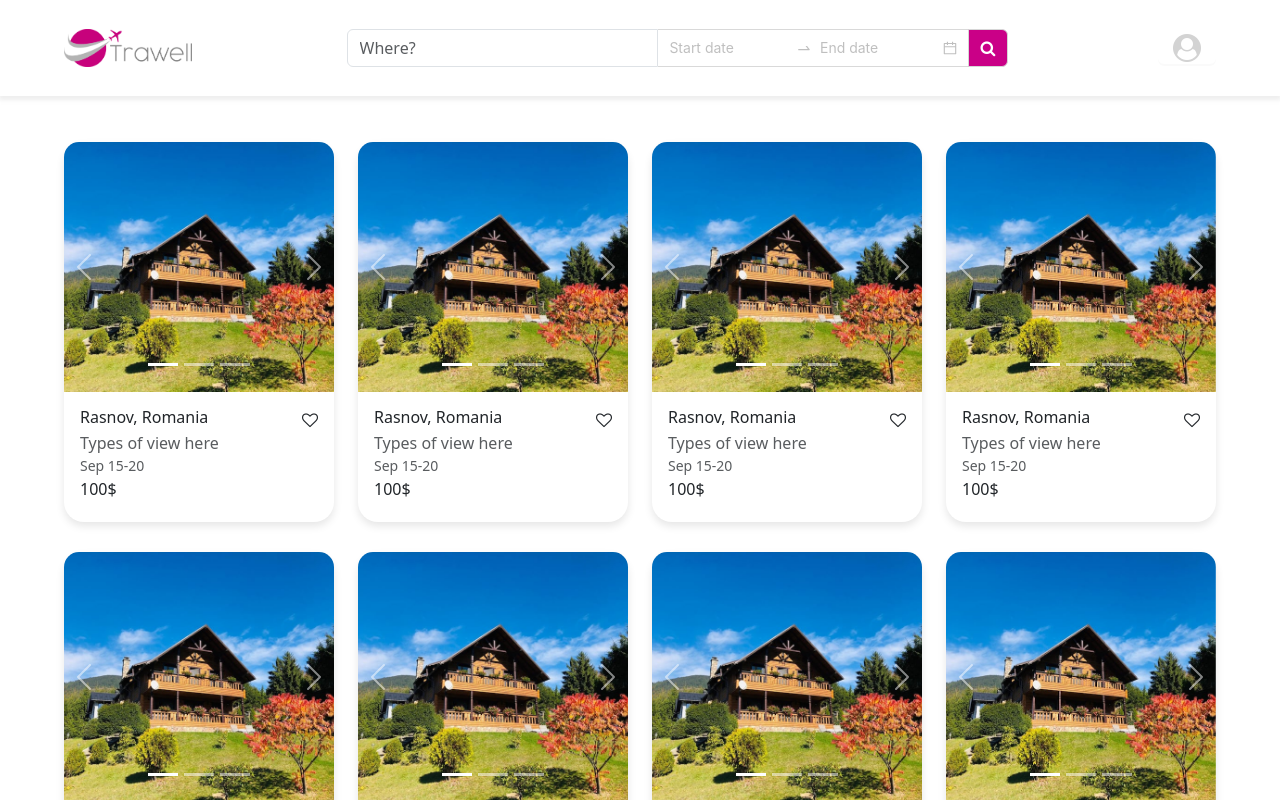
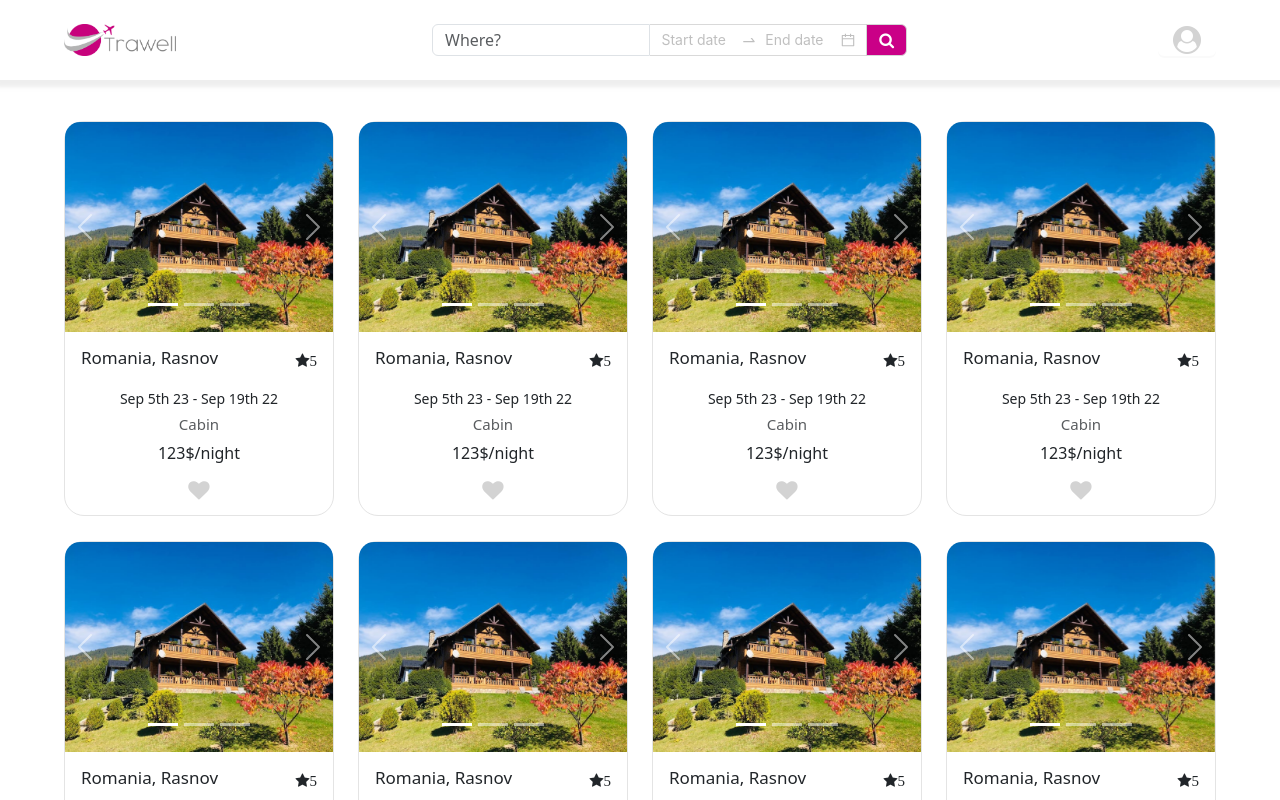
Before and after one commit to tedw87/booking-app-frontendTS, a React (Vite) app: page / in a window 1280 px wide. Shown: the top 800 px of the page. Built offline with nearby package versions, Linux system fonts and the light colour scheme.

Commit message:
create login page

```diff
--- a/src/App.tsx
+++ b/src/App.tsx
@@ -9,6 +9,7 @@ import RoomDetailsPage from "./pages/RoomDetailsPage.tsx";
 import LoginPage from "./pages/LoginPage.tsx";
 import RegisterPage from "./pages/RegisterPage.tsx";
 import ProtectedRoutesComponent from "./components/ProtectedRoutesComponent.tsx";
+import FooterComponent from "./components/FooterComponent.tsx";
 
 //protected user pages
 import UserProfilePage from "./pages/UserProfilePage.tsx";
@@ -27,12 +28,13 @@ function App() {
         <Route path="/register" element={<RegisterPage />} />
         <Route path="*" element="Page not exists 404" />
         {/* user protected routes */}
-        <Route element={<ProtectedRoutesComponent userAuth={false} />}>
+        <Route element={<ProtectedRoutesComponent userAuth={true} />}>
           <Route path="/user" element={<UserProfilePage />} />
           <Route path="/add-room" element={<AddRoomPage />} />
           <Route path="/reserve-room" element={<RoomConfirmationPage />} />
         </Route>
       </Routes>
+      <FooterComponent />
     </BrowserRouter>
   );
 }
--- a/src/components/CardComponent.tsx
+++ b/src/components/CardComponent.tsx
@@ -52,18 +52,33 @@ const CardComponent = () => {
       </Carousel>
       <Card.Body>
         <div className="d-flex justify-content-between align-items-center">
-          <Card.Title className="fs-6 mb-1">Rasnov, Romania</Card.Title>
+          <Card.Title className="card-title-text mb-1">
+            Romania, Rasnov
+          </Card.Title>
+          <i className=" fa fa-star rating-star" title="rating">
+            <span>5</span>
+          </i>
+        </div>
+        <div className="d-flex flex-column justify-content-center align-items-center mt-3">
+          <Card.Text className="mb-1 card-available-text">
+            Sep 5th 23 - Sep 19th 22
+          </Card.Text>
+          <Card.Text className="fs-10 m-0 text-muted grey-card-text">
+            Cabin
+          </Card.Text>
+          <Card.Title className="card-price-text mb-3 mt-2">
+            123$/night
+          </Card.Title>
           <i
-            className={`fa ${filled ? "fa-heart red-heart" : "fa-heart-o"}`}
+            className={`fa ${
+              filled
+                ? "fa-heart fa-lg red-heart mt-1"
+                : "fa-heart fa-lg grey-heart mt-1"
+            }`}
             onClick={toggleFilled}
             title="Add to favorites"
           ></i>
         </div>
-        <Card.Text className="fs-10 m-0 text-muted">
-          Types of view here
-        </Card.Text>
-        <Card.Text className="text-small mb-1 text-muted">Sep 15-20</Card.Text>
-        <Card.Title className="fs-6 mb-2s m-0">100$</Card.Title>
       </Card.Body>
     </Card>
   );
--- a/src/components/CardReserveComponent.tsx
+++ b/src/components/CardReserveComponent.tsx
@@ -1,8 +1,11 @@
 import { Card, DatePicker, InputNumber, Button } from "antd";
+import { useNavigate } from "react-router";
 
 const { RangePicker } = DatePicker;
 
 const CardReserveComponent = () => {
+  const navigate = useNavigate();
+
   return (
     <Card
       title="Add dates for prices"
@@ -17,12 +20,17 @@ const CardReserveComponent = () => {
           className="rounded-bottom-input w-100  h-50"
           placeholder="Number of guests"
           style={{
-            textAlign: "center", // Center text horizontally
-            lineHeight: "50px", // Center text vertically
+            textAlign: "center",
+            lineHeight: "50px",
           }}
         />
       </div>
-      <Button className="reserve-button">Reserve</Button>
+      <Button
+        className="reserve-button"
+        onClick={() => navigate("/reserve-room")}
+      >
+        Reserve
+      </Button>
     </Card>
   );
 };
--- /dev/null
+++ b/src/components/FooterComponent.tsx
@@ -0,0 +1,15 @@
+import { Row, Col } from "react-bootstrap";
+
+const FooterComponent = () => {
+  return (
+    <footer>
+      <Row className="mt-3">
+        <Col className="text-center py-5">
+          Copyright &copy; Trawell - Best Booking App
+        </Col>
+      </Row>
+    </footer>
+  );
+};
+
+export default FooterComponent;
--- a/src/components/SearchGroupButtons.tsx
+++ b/src/components/SearchGroupButtons.tsx
@@ -7,7 +7,7 @@ const { RangePicker } = DatePicker;
 
 const SearchGroupButtons: React.FC = () => {
   return (
-    <ButtonGroup>
+    <ButtonGroup className="header-button-group">
       <input
         type="text"
         className="form-control rounded-left-input"
--- a/src/index.css
+++ b/src/index.css
@@ -1,14 +1,25 @@
-* {
-  margin: 0;
-  padding: 0;
-  box-sizing: border-box;
+html {
+  position: relative;
+  min-height: 100%;
 }
+
+body {
+  margin-bottom: 120px !important;
+}
+
+footer {
+  position: absolute;
+  bottom: 0;
+  width: 100%;
+}
+
 :root {
   --pink: #ca0087;
 }
 
 .custom-container {
   width: 90%;
+  max-width: 1600px;
   margin: 0 auto;
   display: flex;
   justify-content: center;
@@ -19,8 +30,8 @@
 .header {
   margin: 0;
   background-color: white;
-  box-shadow: 0px 3px 4px 1px rgba(200, 200, 200, 0.3);
-  height: 6rem;
+  box-shadow: 0px 3px 4px 4px rgba(200, 200, 200, 0.3);
+  height: 5rem;
   width: 100%;
   display: flex;
   align-items: center;
@@ -30,13 +41,19 @@
 .header-container {
   margin: 0;
   width: 90%;
+  max-width: 1600px;
   display: flex;
   justify-content: space-between;
   align-items: center;
 }
 
+.header-button-group {
+  width: 30rem;
+  height: 2rem;
+}
+
 .logo-header {
-  width: 8rem;
+  width: 7rem;
   margin-right: 10px;
 }
 
@@ -44,16 +61,10 @@
   margin: 0;
 }
 
-.search-group-buttons {
-  background-color: brown;
-  width: 20rem;
-  height: 3rem;
-  display: flex;
-  justify-content: center;
-  align-items: center;
-}
-
 .search-button {
+  display: flex !important;
+  justify-content: center !important;
+  align-items: center !important;
   margin-right: 5px;
   background-color: var(--pink) !important;
   color: white !important;
@@ -63,18 +74,19 @@
 .custom-col {
   padding-left: 15px;
   padding-right: 15px;
-  padding-top: 30px;
+  padding-top: 25px;
 }
 
 .custom-card {
-  height: 380px !important;
-  border: none !important;
-  box-shadow: 0px 4px 8px rgba(0, 0, 0, 0.1);
+  /* height: auto !important; */
+  border: 0.1px solid rgb(228, 228, 228) !important;
+  /* border: none !important; */
+  /* box-shadow: 0px 4px 8px rgba(0, 0, 0, 0.1); */
   border-radius: 20px !important;
 }
 
 .carousel-image {
-  height: 250px;
+  height: 210px;
   object-fit: cover;
   border-top-left-radius: 15px !important;
   border-top-right-radius: 15px !important;
@@ -86,6 +98,12 @@
 
 .red-heart {
   color: red;
+  border: none;
+}
+
+.grey-heart {
+  color: lightgray;
+  border: none;
 }
 
 .rounded-left-input {
@@ -169,3 +187,28 @@
 .custom-cursor {
   cursor: pointer !important;
 }
+
+.reserve-button.ant-btn:hover {
+  color: lightgrey !important;
+}
+
+.rating-star {
+  font-size: 15px !important;
+}
+
+.card-title-text {
+  font-size: 17px !important;
+}
+
+.grey-card-text {
+  font-size: 15px;
+}
+
+.card-available-text {
+  font-size: 14px;
+}
+
+.card-price-text {
+  font-size: 16px !important;
+  font-weight: bold;
+}
--- a/src/pages/HomePage.tsx
+++ b/src/pages/HomePage.tsx
@@ -5,7 +5,7 @@ const HomePage = () => {
   return (
     <div className="custom-container">
       <Row xs={1} md={2} lg={3} xl={4} xxl={5} className="mt-3">
-        {Array.from({ length: 48 }).map((_, idx) => (
+        {Array.from({ length: 20 }).map((_, idx) => (
           <div className="custom-col" key={idx}>
             <CardComponent />
           </div>
--- a/src/pages/LoginPage.tsx
+++ b/src/pages/LoginPage.tsx
@@ -1,5 +1,64 @@
+import { Button, Checkbox, Form, Input } from "antd";
+
 const LoginPage = () => {
-  return "Login page";
+  const onFinish = (values: any) => {
+    console.log("Success:", values);
+  };
+
+  const onFinishFailed = (errorInfo: any) => {
+    console.log("Failed:", errorInfo);
+  };
+
+  type FieldType = {
+    username?: string;
+    password?: string;
+    remember?: string;
+  };
+
+  return (
+    <div className="custom-container">
+      <Form
+        name="basic"
+        labelCol={{ span: 8 }}
+        wrapperCol={{ span: 16 }}
+        style={{ maxWidth: 600, marginTop: 200, marginBottom: 300 }}
+        initialValues={{ remember: true }}
+        onFinish={onFinish}
+        onFinishFailed={onFinishFailed}
+        autoComplete="off"
+      >
+        <Form.Item<FieldType>
+          label="Username"
+          name="username"
+          rules={[{ required: true, message: "Please input your username!" }]}
+        >
+          <Input />
+        </Form.Item>
+
+        <Form.Item<FieldType>
+          label="Password"
+          name="password"
+          rules={[{ required: true, message: "Please input your password!" }]}
+        >
+          <Input.Password />
+        </Form.Item>
+
+        <Form.Item<FieldType>
+          name="remember"
+          valuePropName="checked"
+          wrapperCol={{ offset: 8, span: 16 }}
+        >
+          <Checkbox>Remember me</Checkbox>
+        </Form.Item>
+
+        <Form.Item wrapperCol={{ offset: 8, span: 16 }}>
+          <Button type="primary" htmlType="submit">
+            Submit
+          </Button>
+        </Form.Item>
+      </Form>
+    </div>
+  );
 };
 
 export default LoginPage;
--- a/src/pages/RoomDetailsPage.tsx
+++ b/src/pages/RoomDetailsPage.tsx
@@ -10,6 +10,14 @@ const RoomDetailsPage = () => {
       <Row className="no-gutter mt-5">
         <RoomDetailsImageGridComponent />
       </Row>
+      <p className="text-center mt-2">
+        Situated 5 min walk from the lake in a secluded area with astonishing
+        lake views,this cabin offers you the perfect getaway with
+        family/friends. The space The cabin has on the ground floor a big living
+        room with open kitchen,fully equipped and a bathroom with shower and a
+        separate toilet.First floor has 4 bedrooms with double beds & 1
+        double-decker bed and also bathroom with shower& separate toilet.
+      </p>
       <Row className="no-gutter">
         <Col md={8} className="no-gutter p-1">
           <CardAmenitiesComponent />
```
